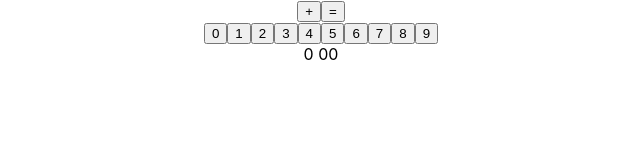
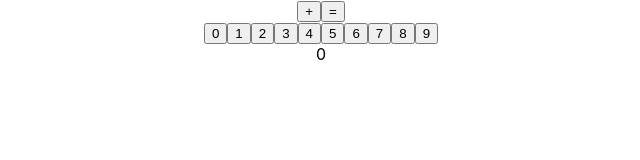
Before and after one commit to stevtang/calculator-react, a React (Create React App) app: page / in a window 1280 px wide. Shown: the top 160 px of the page, without its empty margins (319-959 px from the left). Built offline with nearby package versions, Linux system fonts and the light colour scheme.

Commit message:
fixed the zero display issues

```diff
--- a/src/App.js
+++ b/src/App.js
@@ -5,16 +5,16 @@ import Numbers from './Numbers';
 import Display from './Display';
 
 function App() {
-  const [firstNum, setFirstNum] = useState("0");
-  const [secondNum, setSecondNum] = useState("0");
+  const [firstNum, setFirstNum] = useState("");
+  const [secondNum, setSecondNum] = useState("");
   const [operator, setOperator] = useState(null);
   const [result, setResult] = useState(0);
 
   function updateResults(){
     setResult(Number(firstNum) + Number(secondNum));
     setOperator(null);
-    setFirstNum("0");
-    setSecondNum("0");
+    setFirstNum("");
+    setSecondNum("");
   }
 
   function updateOperator(operation){
--- a/src/Display.js
+++ b/src/Display.js
@@ -6,8 +6,8 @@ function Display({ operator, firstNum, secondNum, result }) {
 
   return (
     <div className="Display">
-      {+firstNum} {operator !== null && operator} {+secondNum}
-      {firstNum === "0" && secondNum === "0" && operator === null && (+result)}
+      {firstNum} {operator !== null && operator} {secondNum}
+      {firstNum === "" && secondNum === "" && operator === null && (result)}
     </div>
   );
 }
```
